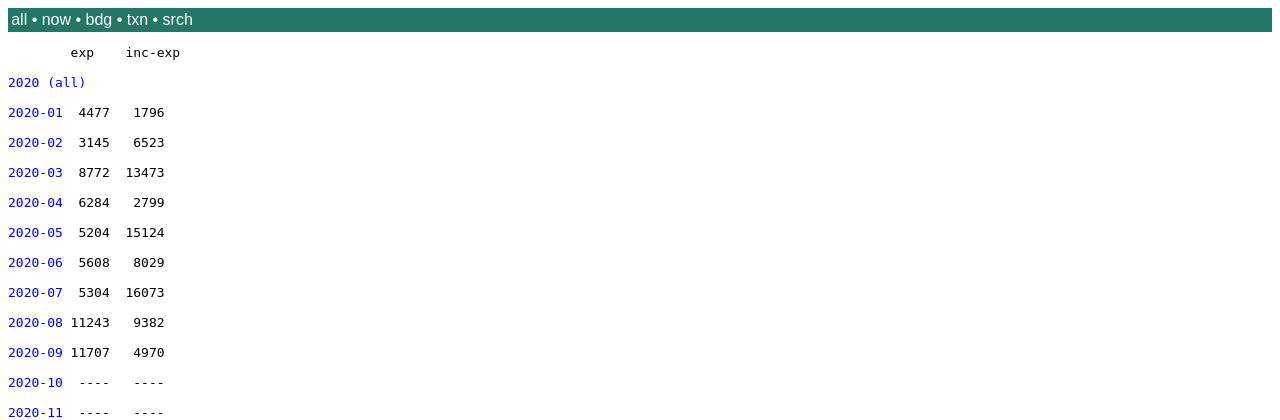
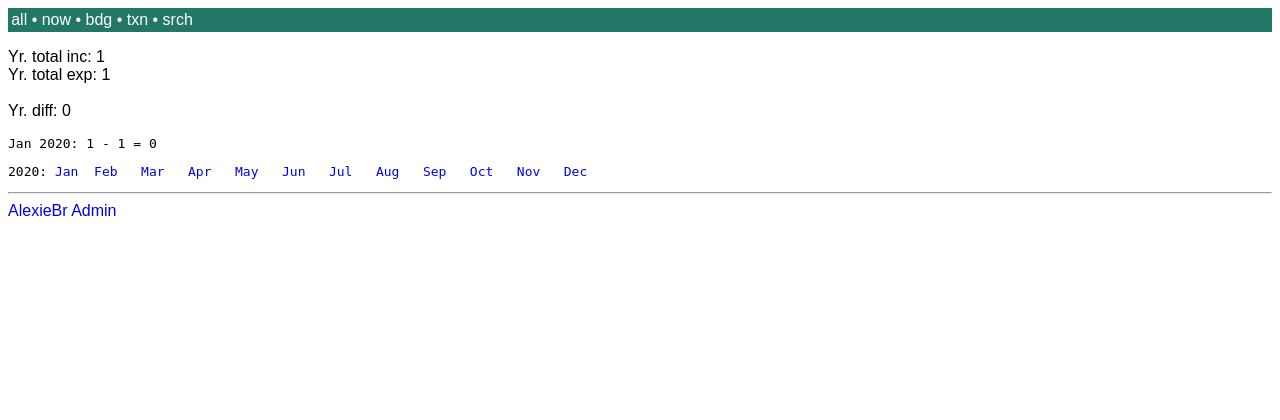
Before and after one commit to heitorchang/alexiebr, a Django app: page /hist/ in a window 1280 px wide. Shown: the top 420 px of the page. Run offline with Django 3.2, Linux system fonts and the light colour scheme; a user stored in the database is signed in; tables that the repository leaves empty hold one stand-in row (values such as "Sample post").

Commit message:
hist in db

```diff
--- a/acct/admin.py
+++ b/acct/admin.py
@@ -1,10 +1,10 @@
 from django.contrib import admin
-from .models import AcctType, Acct, Txn, Preset, HeaderBal
+from .models import AcctType, Acct, Txn, Preset, HeaderBal, MonthlyRecord
 
 class TxnAdmin(admin.ModelAdmin):
     ordering = ['user', '-id']
     search_fields = ['desc']
 
 
-admin.site.register([AcctType, Acct, Preset, HeaderBal])
+admin.site.register([AcctType, Acct, Preset, HeaderBal, MonthlyRecord])
 admin.site.register(Txn, TxnAdmin)
--- a/acct/models.py
+++ b/acct/models.py
@@ -82,3 +82,21 @@ class HeaderBal(models.Model):
 
     def __str__(self):
         return "{} ({})".format(self.acct.name, self.user)
+
+
+class MonthlyRecord(models.Model):
+    """Historical data (total expense and income) for each month"""
+    user = models.ForeignKey(User, on_delete=models.CASCADE)
+
+    month = models.DateField()
+    income = models.IntegerField()
+    expenses = models.IntegerField()
+
+    class Meta:
+        ordering = ['-month']
+
+    def __str__(self):
+        return "{}: {} - {} = {}".format(self.month.strftime("%b %Y"),
+                                         self.income,
+                                         self.expenses,
+                                         self.income - self.expenses)
--- a/alexieui/templates/alexieui/hist.html
+++ b/alexieui/templates/alexieui/hist.html
@@ -2,7 +2,21 @@
 
 {% block content %}
 
+<p>
+Yr. total inc: {{ total_inc }}<br>
+Yr. total exp: {{ total_exp }}<br><br>
+Yr. diff: {{ grand_total }}
+</p>
+
+<pre>{% for month in months %}
+{{ month }}{% endfor %}
+</pre>
+
 <pre>
+2020: <a href="/?startdate=2020-01-01&enddate=2020-01-31">Jan</a>  <a href="/?startdate=2020-02-01&enddate=2020-02-29">Feb</a>   <a href="/?startdate=2020-03-01&enddate=2020-03-31">Mar</a>   <a href="/?startdate=2020-04-01&enddate=2020-04-30">Apr</a>   <a href="/?startdate=2020-05-01&enddate=2020-05-31">May</a>   <a href="/?startdate=2020-06-01&enddate=2020-06-30">Jun</a>   <a href="/?startdate=2020-07-01&enddate=2020-07-31">Jul</a>   <a href="/?startdate=2020-08-01&enddate=2020-08-31">Aug</a>   <a href="/?startdate=2020-09-01&enddate=2020-09-30">Sep</a>   <a href="/?startdate=2020-10-01&enddate=2020-10-31">Oct</a>   <a href="/?startdate=2020-11-01&enddate=2020-11-30">Nov</a>   <a href="/?startdate=2020-12-01&enddate=2020-12-31">Dec</a>
+</pre>
+
+<!--
         exp    inc-exp
 
 <a href="{% url 'alexieui:index' %}?startdate=2020-01-01&enddate=2020-12-31">2020 (all)</a>
@@ -31,6 +45,6 @@
 
 <a href="{% url 'alexieui:index' %}?startdate=2020-12-01&enddate=2020-12-31">2020-12</a>  ----   ----
 
-</pre>
+-->
 
 {% endblock %}
--- a/alexieui/views.py
+++ b/alexieui/views.py
@@ -5,7 +5,7 @@ from math import ceil, floor
 from collections import OrderedDict
 from django.shortcuts import render, redirect
 from django.db.models import Q, Sum
-from acct.models import AcctType, Acct, Txn, Preset, HeaderBal
+from acct.models import AcctType, Acct, Txn, Preset, HeaderBal, MonthlyRecord
 
 
 def getHeaderBals(request):
@@ -280,7 +280,25 @@ def add(request):
 
 
 def hist(request):
-    return render(request, 'alexieui/hist.html')
+    user = request.user
+    date_now = datetime.datetime.now()
+    total_inc = 0
+    total_exp = 0
+
+    months = MonthlyRecord.objects.filter(user=user, month__gte=datetime.datetime(date_now.year, 1, 1))
+
+    for month in months:
+        total_inc += month.income
+        total_exp += month.expenses
+
+    grand_total = total_inc - total_exp
+
+    return render(request, 'alexieui/hist.html',
+                  {'months': months,
+                   'total_inc': total_inc,
+                   'total_exp': total_exp,
+                   'grand_total': grand_total
+                   })
 
 
 def acctdetail(request, acctid):
```
Also changed, not shown: acct/migrations/0007_monthlyrecord.py (added).
